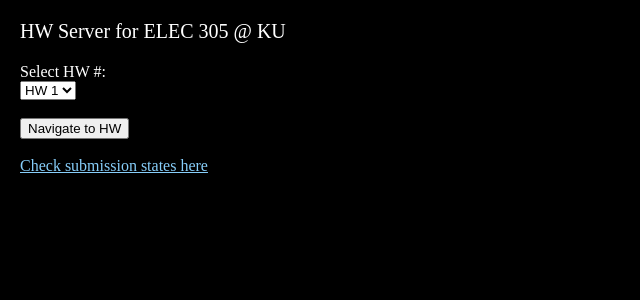
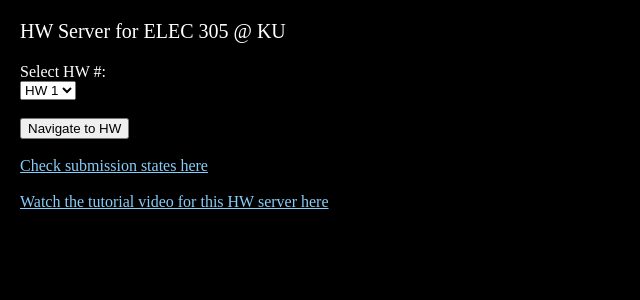
Before and after one commit to sonebu/elec305-ghdl-server, a FastAPI app: page / in a window 1280 px wide. Shown: the top 300 px of the page, without its empty margins (0-640 px from the left). Run offline with FastAPI, Linux system fonts and the light colour scheme.

Commit message:
removed usercreds.jsonl from worktree, added tutorial video

```diff
--- a/templates/home.html
+++ b/templates/home.html
@@ -19,6 +19,8 @@
             <button type="submit" onclick="submitForm(event)">Navigate to HW</button><br><br>
         </form>
         <label id="titlepart6" style="color:white;"><a class="ulink" href="https://ghdl.buraksoner.com/checksubmissions" target="_blank">Check submission states here</a></label><br>
+        <br>
+        <label id="titlepart7" style="color:white;"><a class="ulink" href="https://ghdl.buraksoner.com/static/elec305_hw_tutorial.webm" target="_blank">Watch the tutorial video for this HW server here</a></label><br>
         <script>
             var apiform = document.getElementById("f1");
             function submitForm(event) {
--- a/templates/hw1.html
+++ b/templates/hw1.html
@@ -17,5 +17,7 @@
         <label id="titlepart5" style="color:white;">- <a class="ulink" href="https://ghdl.buraksoner.com/hw1_q5" target="_blank">Question 5</a></label><br>
         <br>
         <label id="titlepart6" style="color:white;"><a class="ulink" href="https://ghdl.buraksoner.com/checksubmissions" target="_blank">Check submission states here</a></label><br>
+        <br>
+        <label id="titlepart7" style="color:white;"><a class="ulink" href="https://ghdl.buraksoner.com/static/elec305_hw_tutorial.webm" target="_blank">Watch the tutorial video for this HW server here</a></label><br>
     </body>
 </html>
```
Also changed, not shown: 2 other files.
